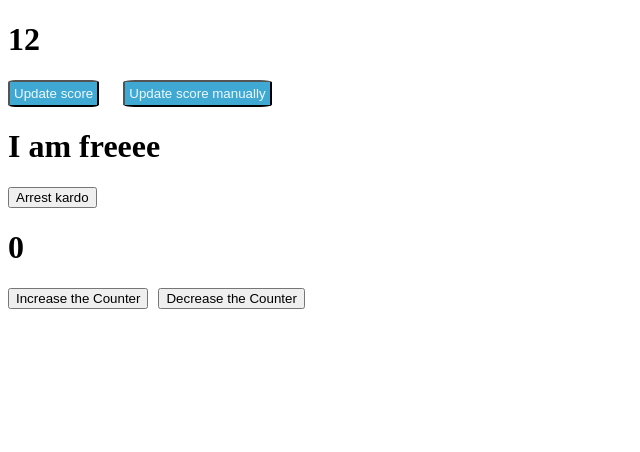
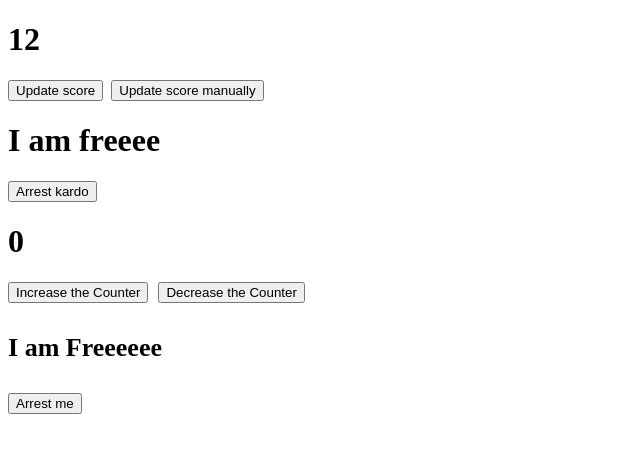
Before and after one commit to chetnasoni1310/Web_Development, a React app in the folder React/React Sheryians/use-State/: page / in a window 1280 px wide. Shown: the top 452 px of the page, without its empty margins (0-640 px from the left). Built offline with nearby package versions, Linux system fonts and the light colour scheme; the HTML template or start-up script is replaced by a standard one.

Commit message:
'Intermediate use of useState'

```diff
--- a/React/React Sheryians/use-State/src/App.jsx
+++ b/React/React Sheryians/use-State/src/App.jsx
@@ -3,6 +3,7 @@ import React from 'react'
 import BasicUsestate from './Component/Basic-usestate'
 import ToggleuseState from './Component/toggleuseState'
 import ValueIncrementor from './Component/ValueIncrementor'
+import ObjectUsestate from './Component/InObjectIntermediateUsestate'
 
 function App() {
   return (
@@ -10,6 +11,7 @@ function App() {
      <BasicUsestate/>
      <ToggleuseState/>
      <ValueIncrementor/>
+     <ObjectUsestate/>
     </div>
   )
 }
--- /dev/null
+++ b/React/React Sheryians/use-State/src/Component/InObjectIntermediateUsestate.jsx
@@ -0,0 +1,23 @@
+import React, { useState } from 'react'
+
+function InObjectIntermediateUsestate() {
+
+const [objValue , setValues] = useState({
+                               name:"I",
+                               isFree:true
+                           })
+
+  return (
+    <div>
+      <h6 style={{fontSize:"26px" , margin:"30px 0"}}>{objValue.name} am {objValue.isFree ? " Freeeeee" : " Arrested"}</h6>
+      <button onClick={()=>setValues(
+        (prev)=>({
+            ...prev,
+            isFree: !prev.isFree
+        })
+      )}>{!objValue.isFree ? "Set me Free" : "Arrest me"}</button>
+    </div>
+  )
+}
+
+export default InObjectIntermediateUsestate
--- a/React/React Sheryians/use-State/src/index.css
+++ b/React/React Sheryians/use-State/src/index.css
@@ -1,7 +1,7 @@
 .setScore {
-  padding: 0.5vh 0.5vh;
-  border-radius: 8%;
-  margin-right: 3vh;
-  color: aliceblue;
-  background-color: rgb(64, 169, 211);
+  /* padding: 0.5vh 0.5vh;
+  border-radius: 8%; */
+  margin-right: 1vh;
+  /* color: aliceblue;
+  background-color: rgb(64, 169, 211); */
 }
```
